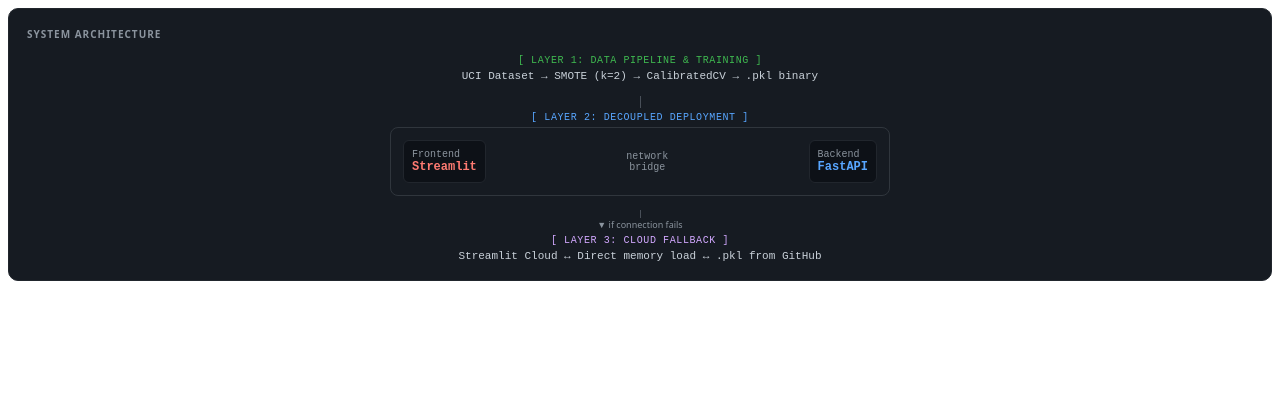
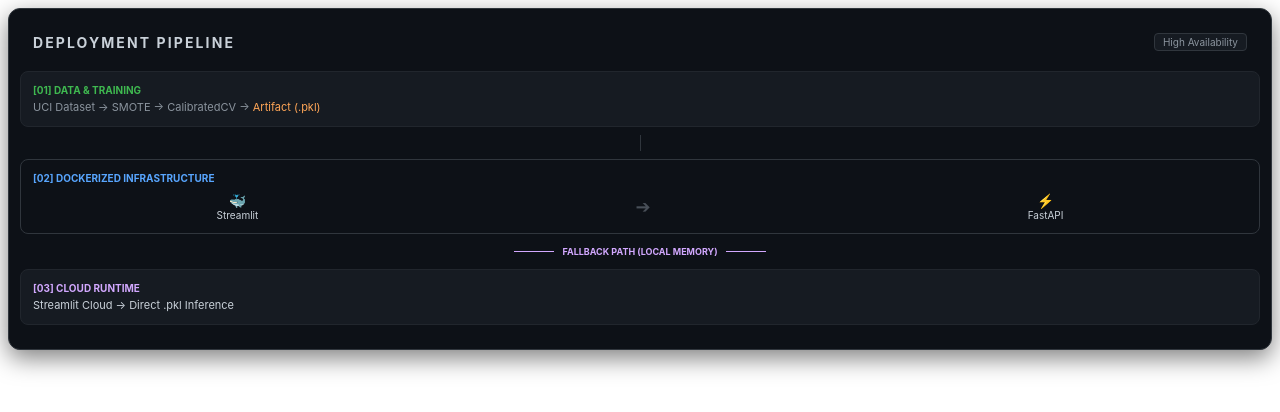
Before and after one commit to Adam210503/CardioRisk, a plain HTML site: page index.html in a window 1280 px wide. Drawn offline with Linux system fonts and the light colour scheme.

Commit message:
Refactor index.html for improved layout and styling

```diff
--- a/index.html
+++ b/index.html
@@ -1,37 +1,43 @@
-<div style="background: #161b22; border: 1px solid #21262d; border-radius: 10px; padding: 18px; margin-bottom: 20px; font-family: 'SF Mono', 'Fira Code', monospace; display: flex; flex-direction: column; align-items: center;">
+<div style="background: #0d1117; border: 1px solid #30363d; border-radius: 12px; padding: 24px; margin-bottom: 24px; font-family: -apple-system, BlinkMacSystemFont, 'Segoe UI', Roboto, sans-serif; box-shadow: 0 8px 24px rgba(0,0,0,0.5);">
 
-  <div style="width: 100%; font-size: 10px; font-weight: 600; letter-spacing: 0.1em; text-transform: uppercase; color: #8b949e; margin-bottom: 14px; font-family: system-ui, sans-serif;">System architecture</div>
-
-  <div style="text-align: center; margin-bottom: 10px;">
-    <div style="font-size: 10px; color: #3fb950; letter-spacing: 0.06em; margin-bottom: 4px;">[ LAYER 1: DATA PIPELINE & TRAINING ]</div>
-    <div style="font-size: 11px; color: #c9d1d9;">UCI Dataset → SMOTE (k=2) → CalibratedCV → .pkl binary</div>
+  <div style="display: flex; align-items: center; justify-content: space-between; margin-bottom: 20px;">
+    <h3 style="margin: 0; color: #c9d1d9; font-size: 14px; text-transform: uppercase; letter-spacing: 0.15em;">Deployment Pipeline</h3>
+    <span style="font-size: 10px; color: #8b949e; background: #161b22; padding: 2px 8px; border-radius: 4px; border: 1px solid #30363d;">High Availability</span>
   </div>
 
-  <div style="width: 1px; height: 12px; background: #484f58; margin: 4px 0;"></div>
+  <div style="display: flex; flex-direction: column; align-items: center; gap: 8px;">
 
-  <div style="width: 100%; max-width: 500px; margin-bottom: 10px;">
-    <div style="font-size: 10px; color: #58a6ff; letter-spacing: 0.06em; margin-bottom: 4px; text-align: center;">[ LAYER 2: DECOUPLED DEPLOYMENT ]</div>
-    <div style="border: 1px solid #30363d; border-radius: 8px; padding: 12px; display: flex; align-items: center; justify-content: space-between;">
-      <div style="background: #0d1117; border: 1px solid #21262d; padding: 8px; border-radius: 6px;">
-        <div style="font-size: 10px; color: #8b949e;">Frontend</div>
-        <div style="font-size: 12px; color: #ff7b72; font-weight: 600;">Streamlit</div>
-      </div>
-      <div style="font-size: 10px; color: #8b949e; text-align: center;">network<br>bridge</div>
-      <div style="background: #0d1117; border: 1px solid #21262d; padding: 8px; border-radius: 6px;">
-        <div style="font-size: 10px; color: #8b949e;">Backend</div>
-        <div style="font-size: 12px; color: #58a6ff; font-weight: 600;">FastAPI</div>
+    <div style="width: 100%; border: 1px solid #21262d; border-radius: 8px; padding: 12px; background: #161b22;">
+      <div style="font-size: 10px; color: #3fb950; font-weight: bold; margin-bottom: 4px;">[01] DATA & TRAINING</div>
+      <div style="font-size: 11px; color: #8b949e;">UCI Dataset → SMOTE → CalibratedCV → <span style="color: #ffa657;">Artifact (.pkl)</span></div>
+    </div>
+
+    <div style="height: 16px; width: 1px; background: #30363d;"></div>
+
+    <div style="width: 100%; border: 1px solid #30363d; border-radius: 8px; padding: 12px; background: #0d1117;">
+      <div style="font-size: 10px; color: #58a6ff; font-weight: bold; margin-bottom: 8px;">[02] DOCKERIZED INFRASTRUCTURE</div>
+      <div style="display: flex; align-items: center; justify-content: space-around; gap: 10px;">
+        <div style="text-align: center;">
+          <div style="font-size: 14px;">🐳</div>
+          <div style="font-size: 10px; color: #c9d1d9;">Streamlit</div>
+        </div>
+        <div style="font-size: 18px; color: #484f58;">➔</div>
+        <div style="text-align: center;">
+          <div style="font-size: 14px;">⚡</div>
+          <div style="font-size: 10px; color: #c9d1d9;">FastAPI</div>
+        </div>
       </div>
     </div>
+
+    <div style="display: flex; align-items: center; gap: 8px; color: #d2a8ff; font-size: 9px; font-weight: bold; padding: 4px 0;">
+      <div style="height: 1px; width: 40px; background: #d2a8ff;"></div>
+      FALLBACK PATH (LOCAL MEMORY)
+      <div style="height: 1px; width: 40px; background: #d2a8ff;"></div>
+    </div>
+
+    <div style="width: 100%; border: 1px solid #21262d; border-radius: 8px; padding: 12px; background: #161b22;">
+      <div style="font-size: 10px; color: #d2a8ff; font-weight: bold; margin-bottom: 4px;">[03] CLOUD RUNTIME</div>
+      <div style="font-size: 11px; color: #c9d1d9;">Streamlit Cloud → Direct .pkl Inference</div>
+    </div>
   </div>
-
-  <div style="display: flex; flex-direction: column; align-items: center; margin: 4px 0;">
-    <div style="width: 1px; height: 8px; background: #484f58;"></div>
-    <span style="font-size: 9px; color: #8b949e; font-family: system-ui, sans-serif;">▼ if connection fails</span>
-  </div>
-
-  <div style="text-align: center;">
-    <div style="font-size: 10px; color: #d2a8ff; letter-spacing: 0.06em; margin-bottom: 4px;">[ LAYER 3: CLOUD FALLBACK ]</div>
-    <div style="font-size: 11px; color: #c9d1d9;">Streamlit Cloud ↔ Direct memory load ↔ .pkl from GitHub</div>
-  </div>
-
 </div>
```
